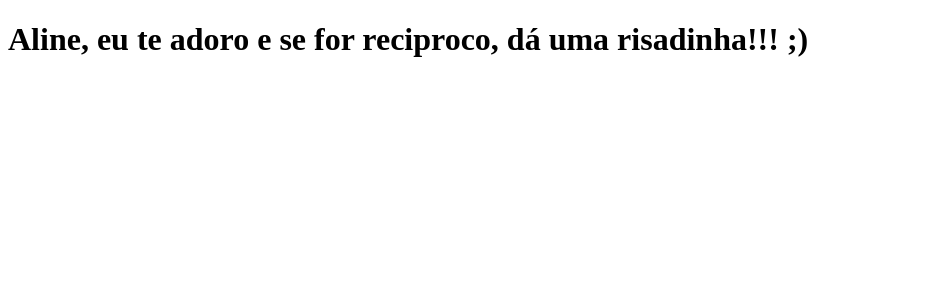
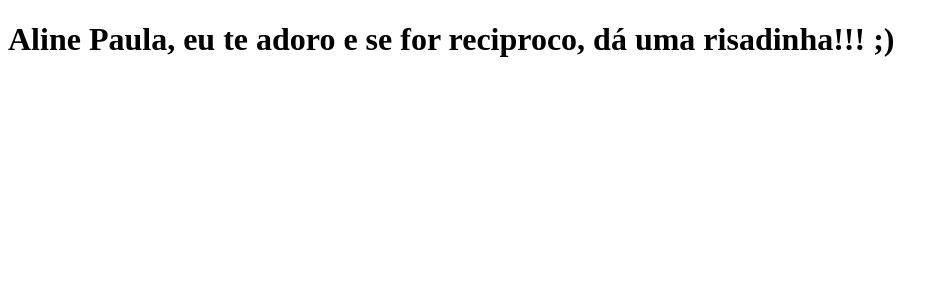
Before and after one commit to AllexCosta/clone-tabnews, a Next.js app: page / in a window 1280 px wide. Shown: the top 300 px of the page, without its empty margins (0-948 px from the left). Built offline with nearby package versions, Linux system fonts and the light colour scheme.

Commit message:
Mudança na Frase

```diff
--- a/pages/index.js
+++ b/pages/index.js
@@ -1,5 +1,5 @@
 function Home() {
-    return <h1>Aline, eu te adoro e se for reciproco, dá uma risadinha!!! ;)</h1>
+    return <h1>Aline Paula, eu te adoro e se for reciproco, dá uma risadinha!!! ;)</h1>
 }
 
 export default Home;
```
